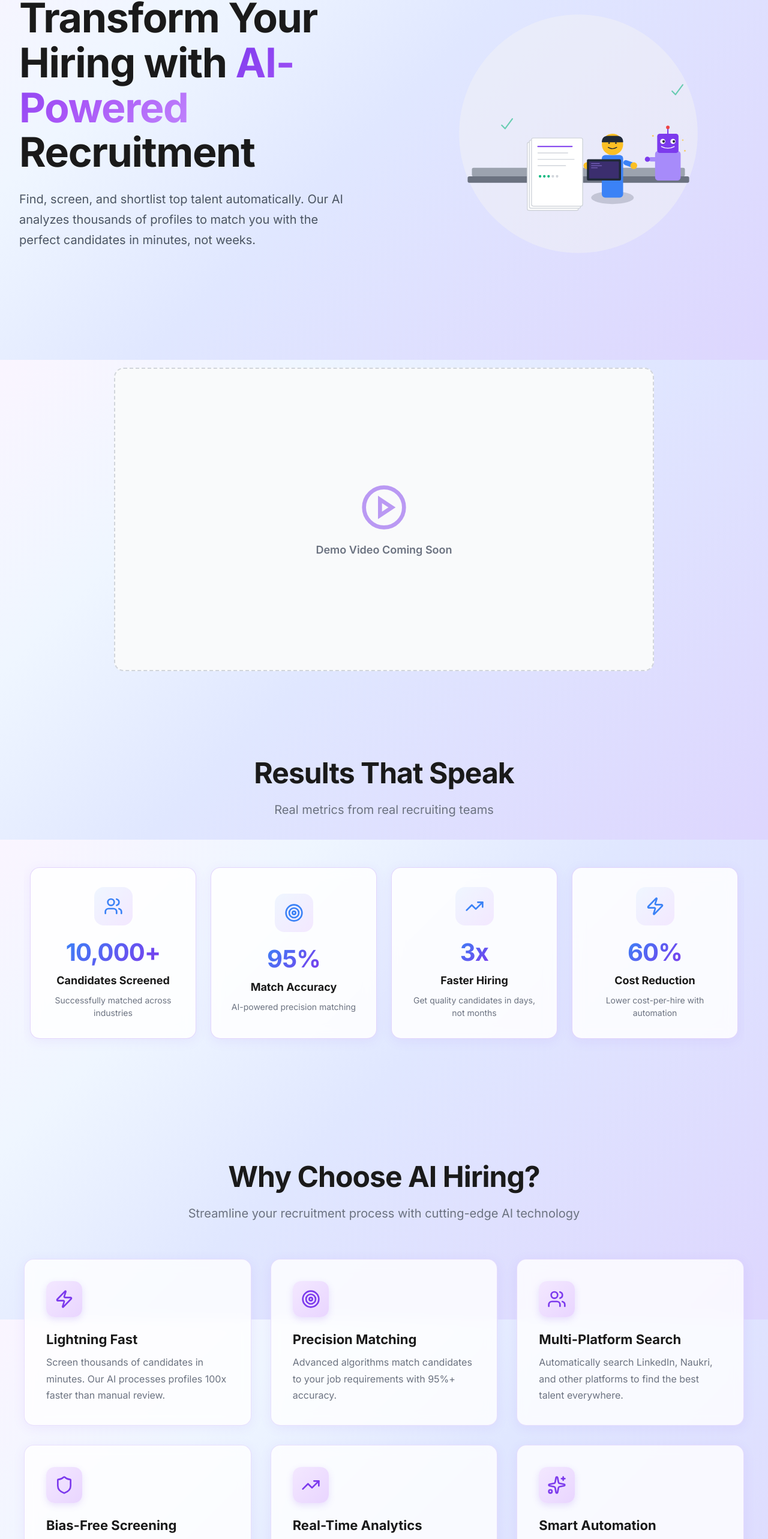
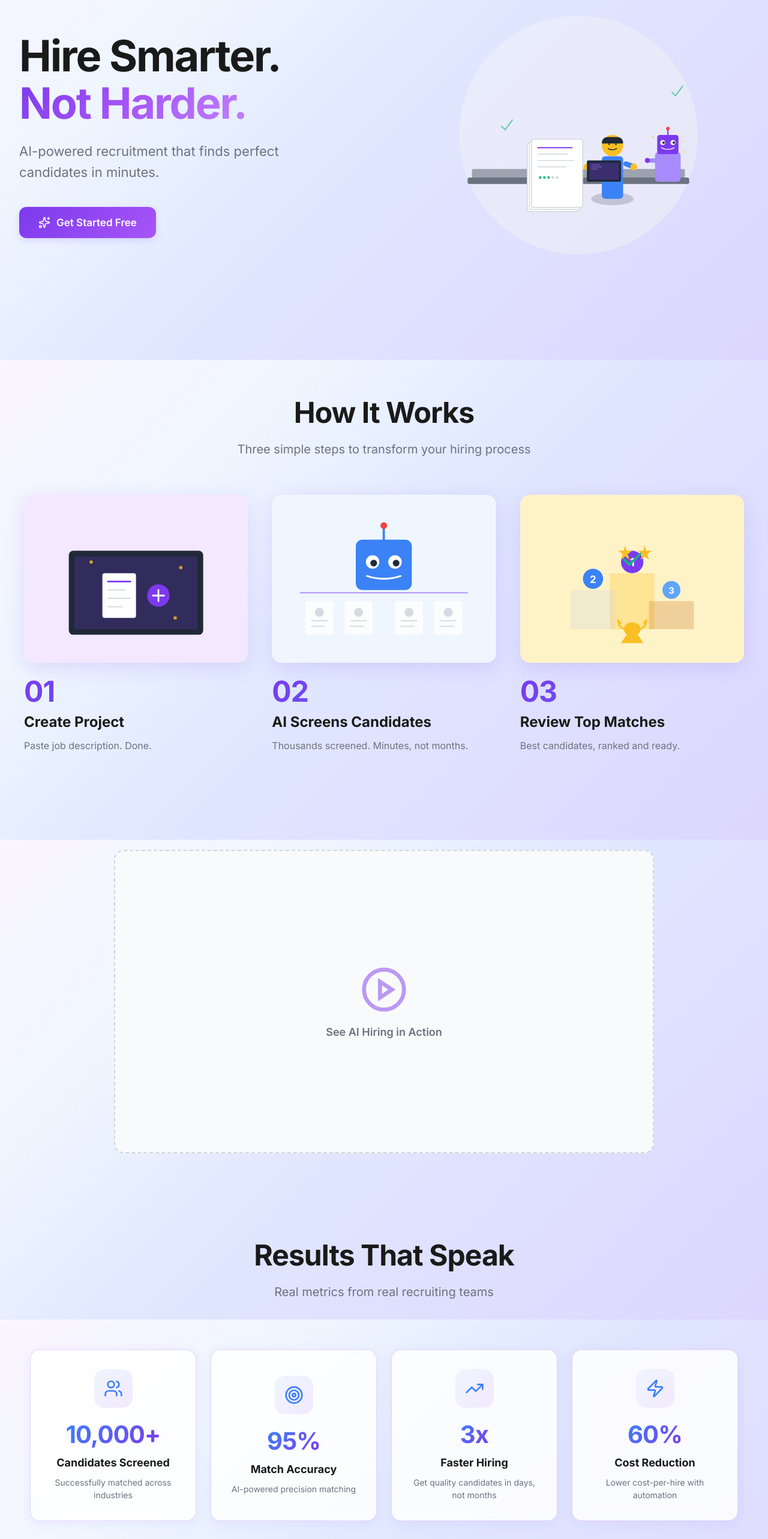
Before and after one commit to Shreyadungrakoti/ai-hiring-ui, a React (Vite) app: page / in a window 1280 px wide. Shown: the part 200-2766 px from the top of the page at 60% size. Built offline with nearby package versions, Linux system fonts and the light colour scheme; no server answers.

Commit message:
Redesign with Groww-inspired style: punchy one-liners, reordered sections, better visuals

```diff
--- a/src/App.css
+++ b/src/App.css
@@ -1712,7 +1712,7 @@ html[data-theme="light"] .d2ChartBar{
 .landingHero {
   max-width: 1280px;
   margin: 0 auto;
-  padding: 120px 32px 100px;
+  padding: 140px 32px 120px;
 }
 
 .landingHeroContent {
@@ -1733,12 +1733,16 @@ html[data-theme="light"] .d2ChartBar{
 }
 
 .landingHeroTitle {
-  font-size: 68px;
+  font-size: 72px;
   font-weight: 800;
   line-height: 1.1;
   margin: 0 0 24px 0;
   color: #1a1a1a;
-  letter-spacing: -0.02em;
+  letter-spacing: -0.03em;
+}
+
+.landingHeroCTA {
+  margin-top: 40px;
 }
 
 .landingGradientText {
@@ -1749,11 +1753,11 @@ html[data-theme="light"] .d2ChartBar{
 }
 
 .landingHeroSubtitle {
-  font-size: 20px;
-  line-height: 1.7;
-  color: #4b5563;
-  margin: 0 0 36px 0;
-  max-width: 540px;
+  font-size: 22px;
+  line-height: 1.6;
+  color: #6b7280;
+  margin: 0;
+  max-width: 480px;
   font-weight: 400;
 }
 
@@ -1884,42 +1888,47 @@ html[data-theme="light"] .d2ChartBar{
   background: rgba(255, 255, 255, 0.8) !important;
   backdrop-filter: blur(10px);
   border: 1px solid rgba(124, 58, 237, 0.15) !important;
-  border-radius: 16px !important;
-  padding: 36px !important;
+  border-radius: 20px !important;
+  padding: 40px !important;
   transition: all 0.4s cubic-bezier(0.4, 0, 0.2, 1) !important;
   box-shadow: 0 4px 20px rgba(124, 58, 237, 0.08);
+  min-height: 220px;
+  display: flex;
+  flex-direction: column;
+  gap: 16px;
 }
 
 .landingFeatureCard:hover {
-  transform: translateY(-8px) !important;
-  border-color: rgba(124, 58, 237, 0.4) !important;
-  box-shadow: 0 12px 40px rgba(124, 58, 237, 0.15) !important;
+  transform: translateY(-12px) !important;
+  border-color: rgba(124, 58, 237, 0.5) !important;
+  box-shadow: 0 16px 48px rgba(124, 58, 237, 0.2) !important;
   background: rgba(255, 255, 255, 0.95) !important;
 }
 
 .landingFeatureIcon {
-  width: 60px;
-  height: 60px;
-  border-radius: 14px;
+  width: 64px;
+  height: 64px;
+  border-radius: 16px;
   background: linear-gradient(135deg, #f3e8ff 0%, #e9d5ff 100%);
   display: flex;
   align-items: center;
   justify-content: center;
-  margin-bottom: 24px;
+  margin-bottom: 20px;
   color: #7c3aed;
   box-shadow: 0 4px 12px rgba(124, 58, 237, 0.15);
+  flex-shrink: 0;
 }
 
 .landingFeatureTitle {
-  font-size: 22px;
+  font-size: 20px;
   font-weight: 700;
-  margin: 0 0 12px 0;
+  margin: 0;
   color: #1a1a1a;
 }
 
 .landingFeatureText {
-  font-size: 16px;
-  line-height: 1.7;
+  font-size: 15px;
+  line-height: 1.6;
   color: #6b7280;
   margin: 0;
 }
--- a/src/components/ProductShowcase.jsx
+++ b/src/components/ProductShowcase.jsx
@@ -50,7 +50,7 @@ export default function ProductShowcase() {
               <div className="landingShowcaseNumber">01</div>
               <h3 className="landingShowcaseTitle">Create Project</h3>
               <p className="landingShowcaseText">
-                Simply paste your job description. Our AI understands requirements and sets up your project instantly.
+                Paste job description. Done.
               </p>
             </div>
           </div>
@@ -117,7 +117,7 @@ export default function ProductShowcase() {
               <div className="landingShowcaseNumber">02</div>
               <h3 className="landingShowcaseTitle">AI Screens Candidates</h3>
               <p className="landingShowcaseText">
-                Our AI analyzes thousands of LinkedIn profiles, matching skills, experience, and cultural fit automatically.
+                Thousands screened. Minutes, not months.
               </p>
             </div>
           </div>
@@ -174,7 +174,7 @@ export default function ProductShowcase() {
               <div className="landingShowcaseNumber">03</div>
               <h3 className="landingShowcaseTitle">Review Top Matches</h3>
               <p className="landingShowcaseText">
-                Get a ranked list of best-fit candidates with match scores. Focus your time on the best talent.
+                Best candidates, ranked and ready.
               </p>
             </div>
           </div>
--- a/src/pages/LandingPage.jsx
+++ b/src/pages/LandingPage.jsx
@@ -394,19 +394,40 @@ export default function LandingPage() {
         <div className="landingHeroContent">
           <div className="landingHeroText">
             <h1 className="landingHeroTitle">
-              Transform Your Hiring with
-              <span className="landingGradientText"> AI-Powered</span> Recruitment
+              Hire Smarter.
+              <br/>
+              <span className="landingGradientText">Not Harder.</span>
             </h1>
             <p className="landingHeroSubtitle">
-              Find, screen, and shortlist top talent automatically. Our AI analyzes thousands of profiles
-              to match you with the perfect candidates in minutes, not weeks.
+              AI-powered recruitment that finds perfect candidates in minutes.
             </p>
+            <button
+              onClick={() => {
+                if (isAuthed) {
+                  if (auth.hasPortal) {
+                    nav("/portal/dashboard");
+                  } else {
+                    nav("/create-portal");
+                  }
+                } else {
+                  setAuthMode("signup");
+                  setAuthOpen(true);
+                }
+              }}
+              className="btnLarge btnPrimary landingHeroCTA"
+            >
+              <Sparkles size={20} />
+              Get Started Free
+            </button>
           </div>
           <div className="landingHeroIllustration">
             <HeroIllustration />
           </div>
         </div>
       </section>
+
+      {/* Product Showcase - moved before demo */}
+      <ProductShowcase />
 
       {/* Demo Video Section */}
       <section className="landingDemo">
@@ -418,7 +439,7 @@ export default function LandingPage() {
                 <polygon points="10 8 16 12 10 16 10 8"/>
               </svg>
             </div>
-            <p className="landingDemoText">Demo Video Coming Soon</p>
+            <p className="landingDemoText">See AI Hiring in Action</p>
           </div>
         </div>
       </section>
@@ -430,9 +451,9 @@ export default function LandingPage() {
       <section className="landingFeatures" id="features">
         <div className="landingFeaturesContent">
           <div className="landingSectionHeader">
-            <h2 className="landingSectionTitle">Why Choose AI Hiring?</h2>
+            <h2 className="landingSectionTitle">Why AI Hiring?</h2>
             <p className="landingSectionSubtitle">
-              Streamline your recruitment process with cutting-edge AI technology
+              Powerful features for modern recruiters
             </p>
           </div>
 
@@ -441,9 +462,9 @@ export default function LandingPage() {
               <div className="landingFeatureIcon">
                 <Zap size={32} />
               </div>
-              <h3 className="landingFeatureTitle">Lightning Fast</h3>
+              <h3 className="landingFeatureTitle">10x Faster Screening</h3>
               <p className="landingFeatureText">
-                Screen thousands of candidates in minutes. Our AI processes profiles 100x faster than manual review.
+                Screen thousands in minutes, not weeks.
               </p>
             </div>
 
@@ -451,9 +472,9 @@ export default function LandingPage() {
               <div className="landingFeatureIcon">
                 <Target size={32} />
               </div>
-              <h3 className="landingFeatureTitle">Precision Matching</h3>
+              <h3 className="landingFeatureTitle">95% Match Accuracy</h3>
               <p className="landingFeatureText">
-                Advanced algorithms match candidates to your job requirements with 95%+ accuracy.
+                AI finds candidates you'd actually hire.
               </p>
             </div>
 
@@ -461,9 +482,9 @@ export default function LandingPage() {
               <div className="landingFeatureIcon">
                 <Users size={32} />
               </div>
-              <h3 className="landingFeatureTitle">Multi-Platform Search</h3>
+              <h3 className="landingFeatureTitle">LinkedIn Integration</h3>
               <p className="landingFeatureText">
-                Automatically search LinkedIn, Naukri, and other platforms to find the best talent everywhere.
+                Tap into millions of profiles instantly.
               </p>
             </div>
 
@@ -471,9 +492,9 @@ export default function LandingPage() {
               <div className="landingFeatureIcon">
                 <Shield size={32} />
               </div>
-              <h3 className="landingFeatureTitle">Bias-Free Screening</h3>
+              <h3 className="landingFeatureTitle">Bias-Free Hiring</h3>
               <p className="landingFeatureText">
-                AI-driven evaluation ensures fair, unbiased candidate assessment based purely on qualifications.
+                Focus on skills, not demographics.
               </p>
             </div>
 
@@ -481,9 +502,9 @@ export default function LandingPage() {
               <div className="landingFeatureIcon">
                 <TrendingUp size={32} />
               </div>
-              <h3 className="landingFeatureTitle">Real-Time Analytics</h3>
+              <h3 className="landingFeatureTitle">Real-Time Insights</h3>
               <p className="landingFeatureText">
-                Track your hiring pipeline with comprehensive dashboards and actionable insights.
+                Track every candidate, every metric.
               </p>
             </div>
 
@@ -493,7 +514,7 @@ export default function LandingPage() {
               </div>
               <h3 className="landingFeatureTitle">Smart Automation</h3>
               <p className="landingFeatureText">
-                From screening to outreach, automate repetitive tasks and focus on what matters.
+                From screening to outreach, fully automated.
               </p>
             </div>
           </div>
@@ -503,15 +524,32 @@ export default function LandingPage() {
       {/* CTA Section */}
       <section className="landingCTA">
         <div className="landingCTAContent">
-          <h2 className="landingCTATitle">Ready to revolutionize your hiring?</h2>
+          <h2 className="landingCTATitle">Start Hiring Smarter Today</h2>
           <p className="landingCTASubtitle">
-            Join companies that are already finding better candidates, faster.
+            Join the AI revolution in recruitment.
           </p>
+          <button
+            onClick={() => {
+              if (isAuthed) {
+                if (auth.hasPortal) {
+                  nav("/portal/dashboard");
+                } else {
+                  nav("/create-portal");
+                }
+              } else {
+                setAuthMode("signup");
+                setAuthOpen(true);
+              }
+            }}
+            className="btnLarge btnPrimary"
+          >
+            <Sparkles size={20} />
+            Get Started Free
+          </button>
         </div>
       </section>
 
-      {/* Product Showcase */}
-      <ProductShowcase />
+      {/* Product Showcase - removed duplicate */}
 
       {/* Contact Us Section */}
       <section className="landingContact" id="contact">
```
